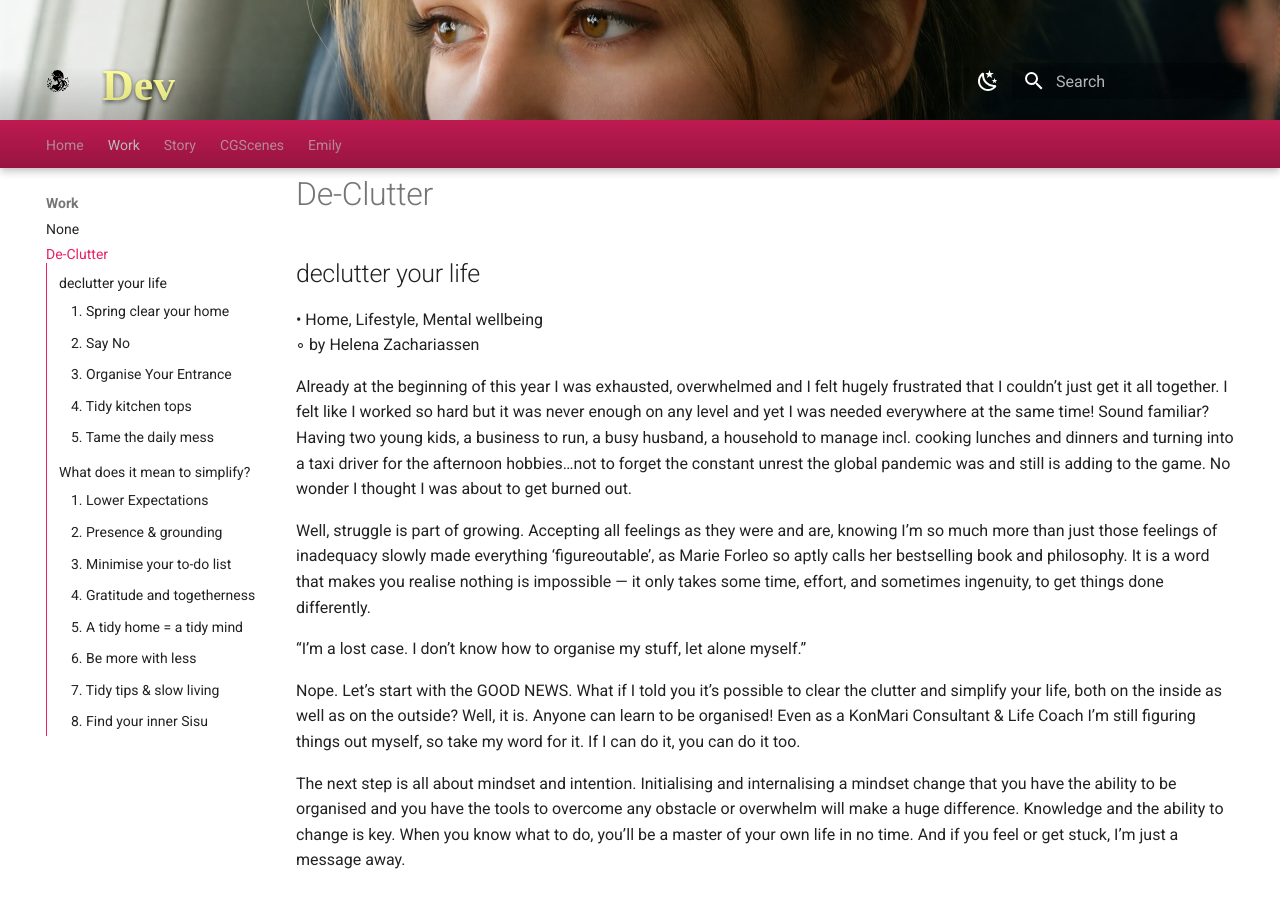
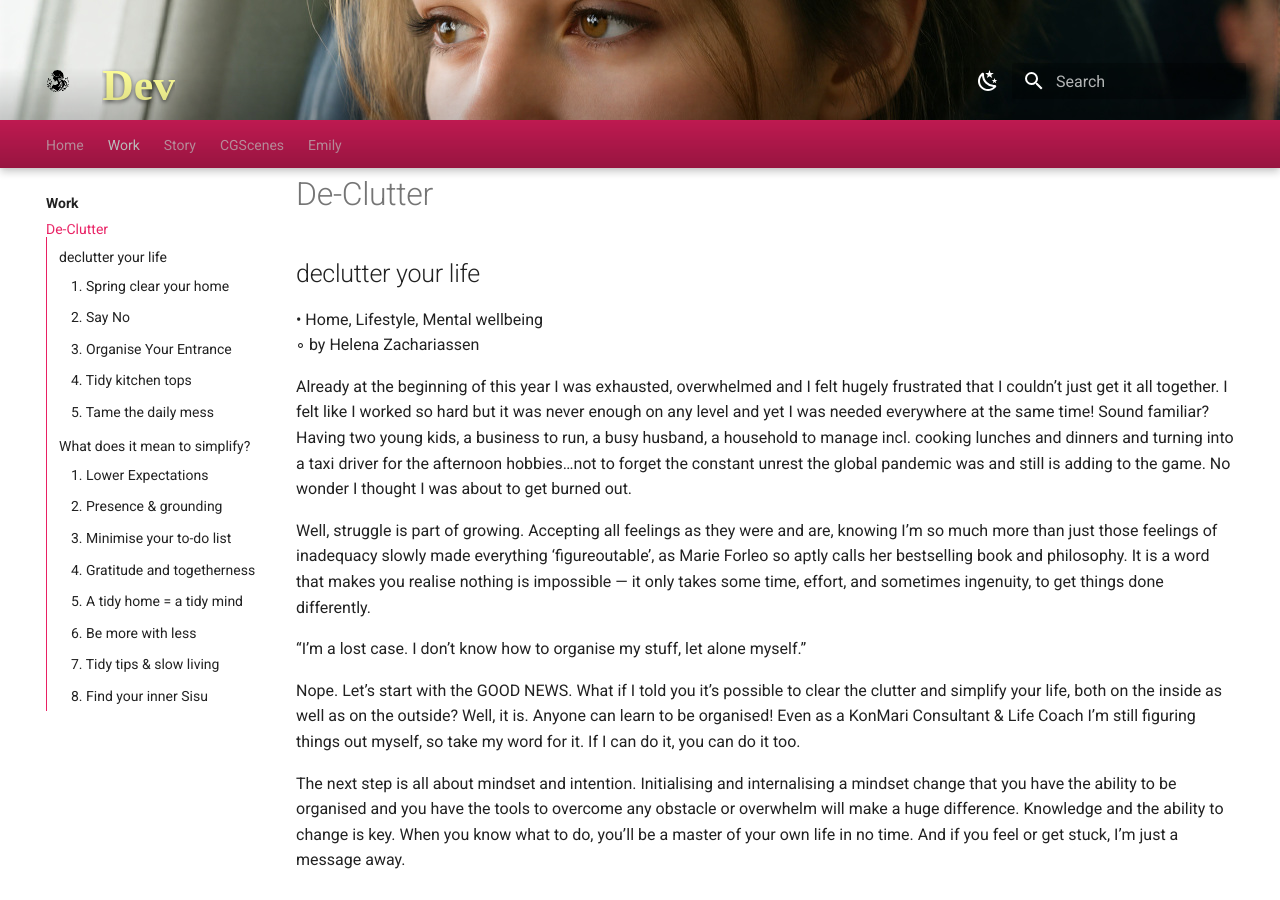
Before and after one commit to robinboncoeur/dev, an MkDocs documentation site: the page built from docs/work/DClutter.md, in a window 1280 px wide and 900 px high. Built offline with MkDocs 1.6.1 and Material for MkDocs 9.7.7, drawn with Linux system fonts in a browser that asks for light colours.

```diff
--- a/mkdocs.yml
+++ b/mkdocs.yml
@@ -41,7 +41,7 @@ nav:
   - Home: index.md
 
   - Work:
-      - Work/index.md
+      - work/index.md
       - De-Clutter: work/DClutter.md
 
   - Story:
```
